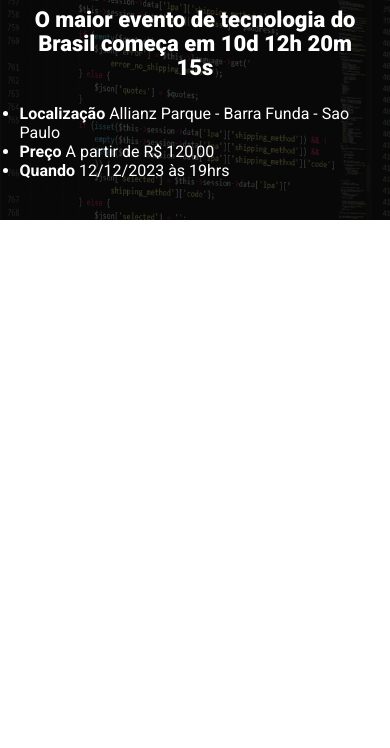
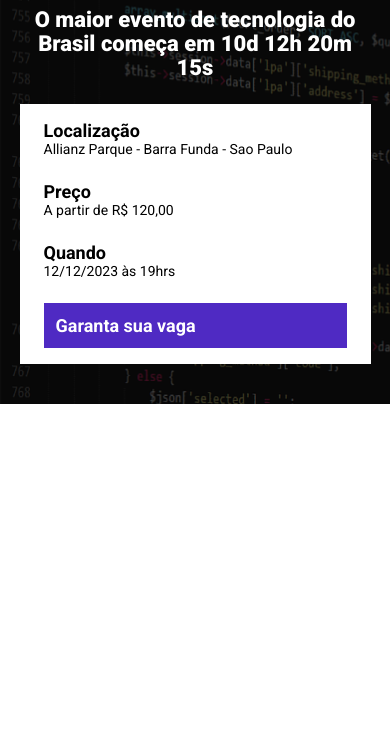
Before and after one commit to leocarapecos/ebac_tech_talks, a website built with Parcel: page src/index.html in a window 390 px wide. Shown: the part 96-844 px from the top of the page. Built offline with nearby package versions, Linux system fonts and the light colour scheme.

Commit message:
criando infos bar

```diff
--- a/src/index.html
+++ b/src/index.html
@@ -35,6 +35,9 @@
                         12/12/2023 às 19hrs
                     </li>
                 </ul>
+                <a href="#" class="button button--primary">
+                    Garanta sua vaga
+                </a>
 
             </div>
         </div>
--- /dev/null
+++ b/src/styles/components/_buttons.scss
@@ -0,0 +1,24 @@
+.button{
+    padding: 12px;
+    font-size: 18px;
+    font-weight: bold;
+    text-decoration: none;
+    text-align: center;
+    white-space: nowrap;
+
+    &--primary{
+        color: #fff;
+        background-color: #4f2ac3;
+    }
+
+    @media (max-width:640px){
+        display: block;
+        width: 100%;
+
+    }
+    @media (max-width:1024px){
+        display: flex;
+        align-items: center;
+    }
+
+}
--- /dev/null
+++ b/src/styles/components/_infos_bar.scss
@@ -0,0 +1,42 @@
+.infos-bar {
+    padding:  16px 24px;
+    background-color: #fff;
+    display: flex;
+    justify-content: space-between;
+
+    &__infos{
+        display: flex;
+        gap: 40px;
+
+        &__item{
+            font-size: 14px;
+            color: #000;
+
+            b{
+                color: #000;
+                font-size: 18px;
+                display: block;
+            }
+        }
+    }
+
+    @media (max-width:640px){
+        display: block;
+
+
+        &__infos{
+            display: block;
+
+            &__item{
+                margin-bottom: 24px;
+
+            }
+        }
+    }
+
+    @media (max-width:1024px){
+        &__infos {
+            gap: 16px
+        }
+    }
+}
--- a/src/styles/main.scss
+++ b/src/styles/main.scss
@@ -1,4 +1,6 @@
 @use 'hero';
+@use 'components/infos_bar';
+@use 'components/buttons';
 
 *{
     margin: 0;
@@ -6,6 +8,7 @@
     box-sizing: border-box;
     font-family: Roboto, sans-serif;
     color: #fff;
+    list-style: none;
 }
 
 .container{
```
